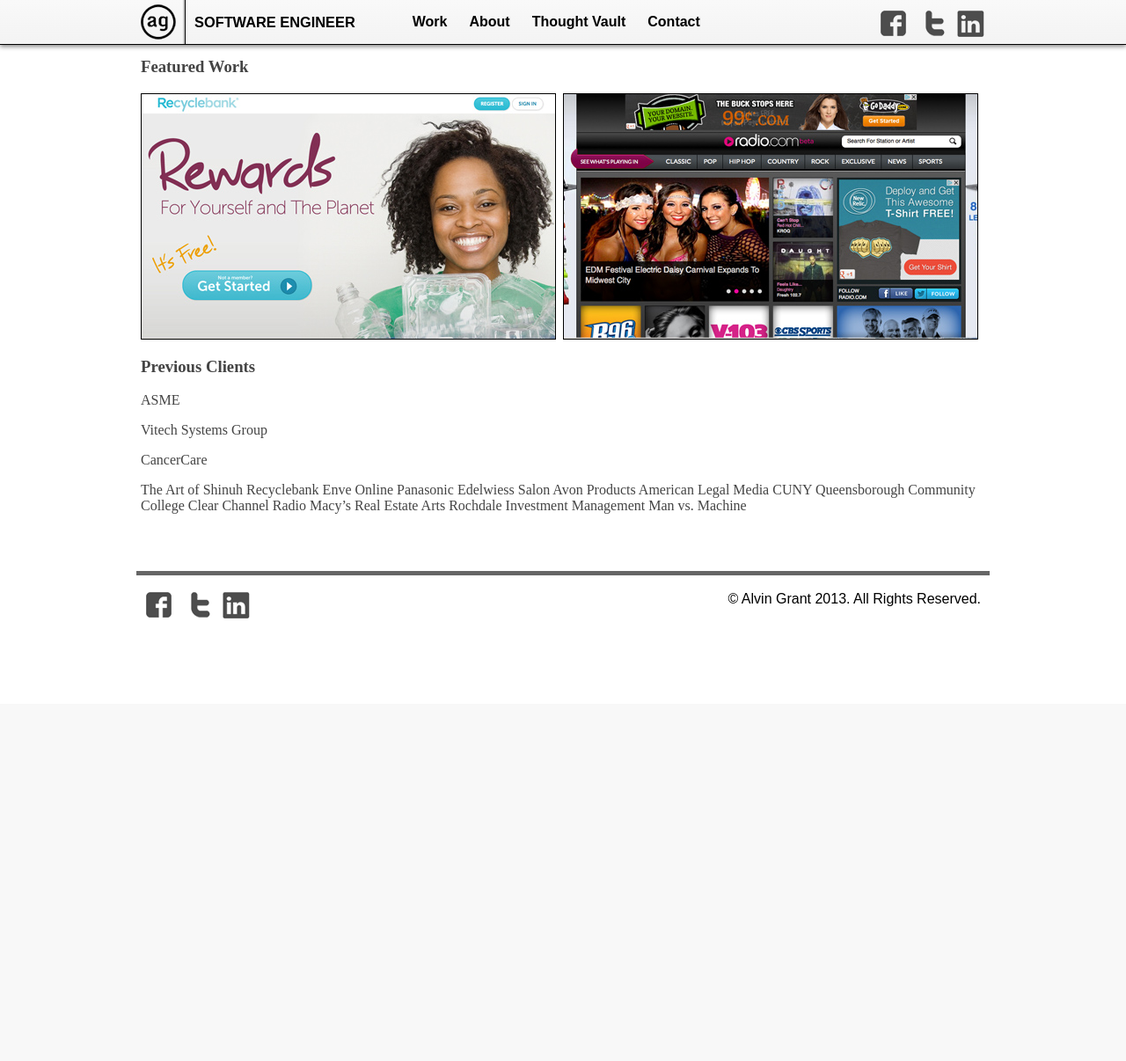
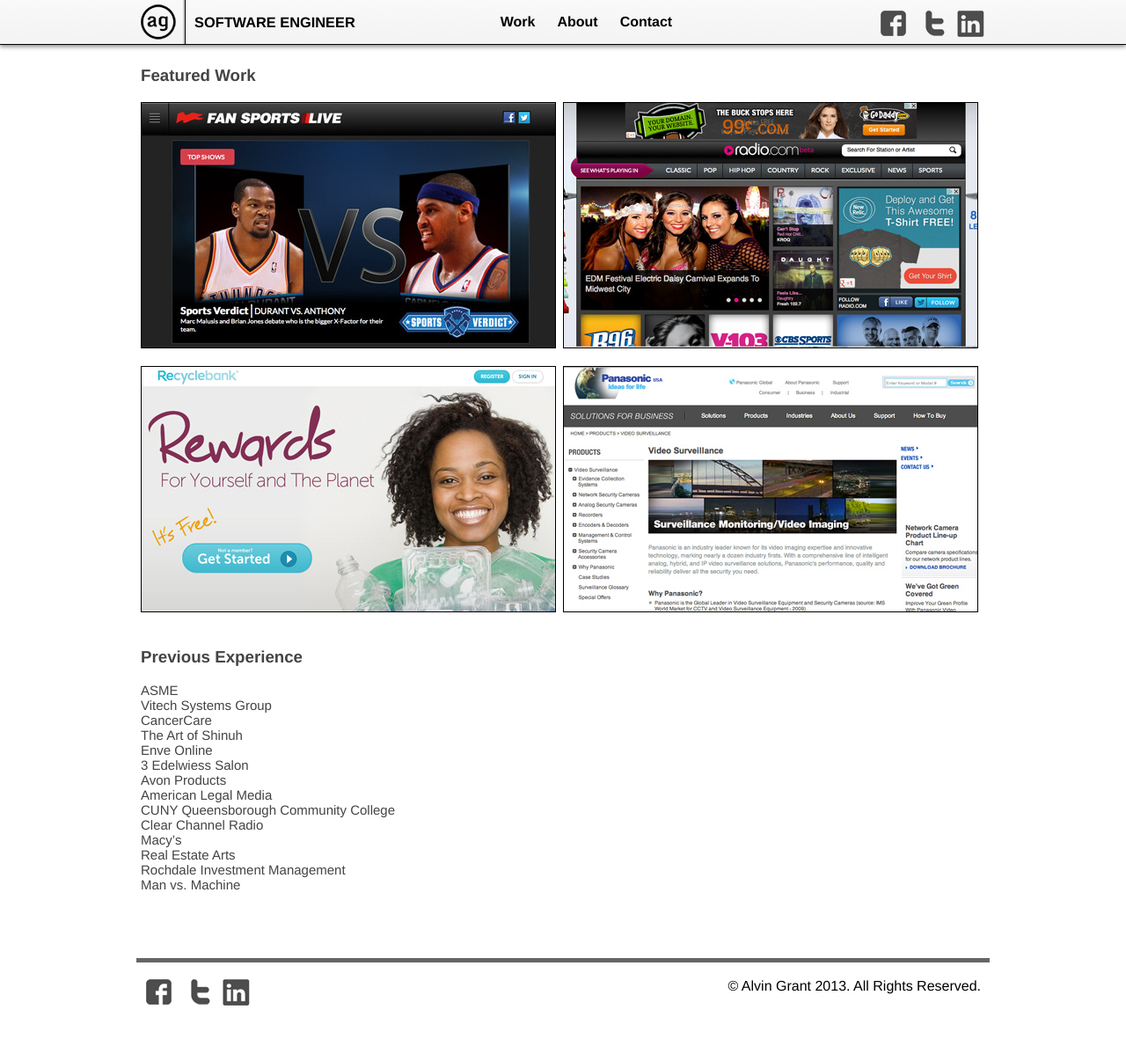
Before and after one commit to agrant12/portfolio, a Flask app: page /work in a window 1280 px wide. Shown: the whole page at 88% size. Before the commit the page ends 703 px from the top, so only its background shows below. Run offline with Flask 2, Linux system fonts and the light colour scheme; parts of the project's set-up code (start-up, migrations or seed data) failed here and were passed over.

Commit message:
Add content to work page
Add new styles for html page headers

```diff
--- a/portfolio/static/css/style.css
+++ b/portfolio/static/css/style.css
@@ -4,13 +4,13 @@ body { color: #444; margin: 0; min-width: 1024px; padding: 0; }
 
 /*Header Structure*/
 header { background-image: linear-gradient(#f9f9f9, #f3f3f3); border-bottom: 1.5px solid #000; box-shadow: 0px 2px 5px #888888; -moz-box-shadow: 0px 2px 5px #888888; -webkit-box-shadow: 0px 2px 5px #888888; height: 50px; position: absolute; top: 0; width: 100%; }
-header nav { float: left; height: 50px; margin: 0 auto; width: 400px; }
+header nav { float: left; height: 50px; margin: 0 auto 0 100px; width: 400px; }
 header nav ul { list-style: none; }
 header nav ul li { float: left; height: 100%; }
-header nav ul li a { color: #000; font-family: Arial; font-weight: bold; height: 100%; margin-left: 25px; text-decoration: none; }
+header nav ul li a { color: #000; font-family: Helvetica,Arial,sans-serif; font-weight: bold; height: 100%; margin-left: 25px; text-decoration: none; }
 header nav ul li a:hover { color: #666; }
 header img { margin: 5px 0; }
-header .title { color: #000; float: left; font-family: Arial; font-size: 14px; font-weight: bold; margin-left: 10px; margin-top: 0px; text-transform: uppercase; }
+header .title { color: #000; float: left; font-family: Helvetica,Arial,sans-serif; font-size: 14px; font-weight: bold; margin-left: 10px; margin-top: 0px; text-transform: uppercase; }
 header .logo { border-right: 1px solid #000; box-shadow: -3px -1px 0px -1px #ccc inset; -moz-box-shadow: -3px -1px 0px -1px #ccc inset; -webkit-box-shadow: -3px -1px 0px -1px #ccc inset; float: left; height: 50px; padding-right: 10px; width: 40px; }
 header section { margin: 0 auto; width: 960px; }
 header .social { float: right; position: relative; top: -5px; }
@@ -23,16 +23,19 @@ header .social ul li a.twitter { background-position: -30px 0; }
 header .social ul li a.twitter:hover { background: url(../img/social_hover.png) -30px 0 no-repeat; }
 header .social ul li a.linkedin { background-position: -70px 0; }
 header .social ul li a.linkedin:hover { background: url(../img/social_hover.png) -70px 0 no-repeat; }
-header .social p { color: #000; float: left; font-family: Arial; font-size: 14px; font-weight: bold; margin-top: 20px; }
+header .social p { color: #000; float: left; font-family: Helvetica,Arial,sans-serif; font-size: 14px; font-weight: bold; margin-top: 20px; }
 
 /* Body */
-.container { margin: 65px auto; width: 960px; }
+.container { margin: 75px auto; width: 960px; }
+.container .class_title { font-family: Helvetica,Arial,sans-serif; }
+.container h3 { font-family: Helvetica,Arial,sans-serif; }
+.container p { font-family: Helvetica,Arial,sans-serif; font-size: 15px; }
 
 /* Footer Structure */
 footer { border-top: 5px solid #666; height: 100px; margin: 0 auto; padding: 10px; padding-top: 2px; width: 950px; }
 footer nav { margin-top: 10px; }
-footer nav a { color: #000; font-family: Arial; font-weight: bold; margin-right: 10px; text-decoration: none; }
-footer p { color: #000; float: right; font-family: Arial; margin-bottom: 10px; }
+footer nav a { color: #000; font-family: Helvetica,Arial,sans-serif; font-weight: bold; margin-right: 10px; text-decoration: none; }
+footer p { color: #000; float: right; font-family: Helvetica,Arial,sans-serif; margin-bottom: 10px; }
 footer .social { float: left; position: relative; top: 0px; }
 footer .social ul { list-style: none; padding: 0; }
 footer .social ul li { float: left; }
@@ -46,7 +49,7 @@ footer .social ul li a.linkedin:hover { background: url(../img/social_hover.png)
 
 /* About Page */
 .about { width: 65%; float: right; }
-.about p { font-size: 16px; }
+.about p { font-size: 15px; }
 
 /* Contact Form */
 form { background: #ccc; border: 8px solid #666; border-radius: 8px; -webkit-border-radius: 8px; -moz-border-radius: 8px; box-shadow: 10px #000; -moz-box-shadow: 10px #000; -wbkit-box-shodow: 10px #000; padding: 20px; width: 400px; }
@@ -57,5 +60,5 @@ form select { width: 100%; }
 form textarea { width: 100%; height: 100px; }
 
 /*Work*/
-.work { border: 1px solid #000; cursor: pointer; height: 278px; float: left; margin-right: 8px; overflow: hidden; }
+.work { border: 1px solid #000; cursor: pointer; height: 278px; float: left; margin-bottom: 20px; margin-right: 8px; overflow: hidden; width: 470px; }
 .work .back { background: #fff; display: none; height: 280px; position: relative; top: -285px; }
--- a/portfolio/static/css/style.scss
+++ b/portfolio/static/css/style.scss
@@ -27,7 +27,7 @@ header {
 	nav{
 		float: left;
 		height: 50px;
-		margin: 0 auto;
+		margin: 0 auto 0 100px;
 		width: 400px;
 		ul{
 			list-style: none;
@@ -36,7 +36,7 @@ header {
 				height: 100%;
 				a{
 				color: #000;
-				font-family: Arial;
+				font-family: Helvetica,Arial,sans-serif;
 				font-weight: bold;
 				height: 100%;
 				margin-left: 25px;
@@ -54,7 +54,7 @@ header {
 	.title{
 		color: #000;
 		float: left;
-		font-family: Arial;
+		font-family: Helvetica,Arial,sans-serif;
 		font-size: 14px;
 		font-weight: bold;
 		margin-left: 10px;
@@ -114,7 +114,7 @@ header {
 		p{
 			color: #000;
 			float: left;
-			font-family: Arial;
+			font-family: Helvetica,Arial,sans-serif;
 			font-size: 14px;
 			font-weight: bold;
 			margin-top: 20px;
@@ -125,8 +125,18 @@ header {
 /* Body */
 
 .container{
-	margin: 65px auto;
+	margin: 75px auto;
 	width: 960px;
+	.class_title{
+		font-family: Helvetica,Arial,sans-serif;
+	}
+	h3{
+		font-family: Helvetica,Arial,sans-serif;
+	}
+	p{
+		font-family: Helvetica,Arial,sans-serif;
+		font-size: 15px;
+	}
 }
 
 
@@ -143,7 +153,7 @@ footer{
 		margin-top: 10px;
 		a{
 			color: #000;
-			font-family: Arial;
+			font-family: Helvetica,Arial,sans-serif;
 			font-weight: bold;
 			margin-right: 10px;
 			text-decoration: none;
@@ -152,7 +162,7 @@ footer{
 	p{
 		color: #000;
 		float: right;
-		font-family: Arial;
+		font-family: Helvetica,Arial,sans-serif;
 		margin-bottom: 10px;
 	}
 	.social{
@@ -201,7 +211,7 @@ footer{
 	width: 65%;
 	float: right;
 	p{
-		font-size: 16px;
+		font-size: 15px;
 	}
 }
 
@@ -247,8 +257,10 @@ form{
 	cursor: pointer;
 	height: 278px;
 	float: left;
+	margin-bottom: 20px;
 	margin-right: 8px;
 	overflow: hidden;
+	width: 470px;
 	.back{
 		background: #fff;
 		display: none;
--- a/portfolio/static/js/script.js
+++ b/portfolio/static/js/script.js
@@ -7,7 +7,7 @@ jQuery(document).ready(function($){
 	var $back = $('.back');
 	var defaultToggleState = true;
 
-	/* Toggle Back on Hover & Set Opacity of Front Div */
+	/* Toggle Back on Hover */
 
 	$work.on('hover', function(){
 		if (defaultToggleState){
--- a/portfolio/templates/base.html
+++ b/portfolio/templates/base.html
@@ -28,7 +28,6 @@
         <ul>
             <li><a href="{{ url_for('work') }}">Work</a></li>
             <li><a href="{{ url_for('about') }}">About</a></li>
-            <li><a href="{{ url_for('blog') }}">Thought Vault</a></li>
             <li><a href="{{ url_for('contact') }}">Contact</a></li>
           </ul>
       </nav>
--- a/portfolio/templates/contact.html
+++ b/portfolio/templates/contact.html
@@ -6,7 +6,7 @@
 		{% if success %}
     		<p>Thank you for your message. We'll get back to you shortly.</p>
  		{% else %}
-		<h2>GET IN TOUCH!</h2>
+		<h2 class="class_title">GET IN TOUCH!</h2>
 		<p>Please fill out this form to contact me. I will respond to your inquiry within 24hrs. Thank you!</p>
 
 		{% for message in form.name.errors %}
--- a/portfolio/templates/work.html
+++ b/portfolio/templates/work.html
@@ -5,32 +5,67 @@
 	<h3 class="class_title">Featured Work</h3>
 
 	<div class="work">
-		<div class="front"><img src="{{ url_for('static', filename='img/recyclebank.jpg') }}" /></div>
-		<div class="back"><a href="#">Panasonic</a><strong><br />CBS Corporation</strong></div>
+		<div class="front"><img src="{{ url_for('static', filename='img/fsl.jpg') }}" /></div>
+		<div class="back">
+			<div>Client: CBS Coporation</div>
+			<div>Product: fansportslive.com</div>
+			<div>Role: Front End Developer</div>
+			<div>Synopsis: New sports website by CBS Corporation </div>
+			<div><a href="#">Project Link</a></div>
+		</div>
 	</div>
 
 	<div class="work">
 		<div class="front"><img src="{{ url_for('static', filename='img/radio.jpg') }}" /></div>
-		<div class="back"><a href="#">Panasonic</a><strong><br />CBS Corporation</strong></div>
+		<div class="back">
+			<div class="client">Client: CBS Corporation</div>
+			<div class="project">Project: Radio.com</div>
+			<div class="role">Role: Front End Developer</div>
+			<div class="synopsis">Synopsis: CBS Corporations streaming radio platform. Users can listen to music, sports, and talk radio from multiple genres, on CBS's radio stations across the US.</div>
+			<div class="link"><a href="#">Project Link</a></div>
+		</div>
 	</div>
 
+	<div class="work">
+		<div class="front"><img src="{{ url_for('static', filename='img/recyclebank.jpg') }}" /></div>
+		<div class="back">
+			<div>Client: Recyclebank</div>
+			<div>Project: Recyclebank.com</div>
+			<div class="date"></div>
+			<div>Role: Front End Developer/Web Producer<br />Responsibilites included creating custom modules and partner pages using HTML and Javscript/jQuery on the Magento Ecommerce platform. I also was tasked with making daily updates to the website.</div>
+			<div>Synopsis: Rewards platform to encourage consumers to take "green actions" to help reduce the negative effects that people have on the enviroments.</div>
+			<div><a href="#">Project Link</a></div>
+		</div>
+	</div>
+
+	<div class="work">
+		<div class="front"><img src="{{ url_for('static', filename='img/panasonic1.jpg') }}" /></div>
+		<div class="back">
+			<div>Client: Panasonic</div>
+			<div>Project: "Toughbook Brazil"</div>
+			<div>Role: Web Producer</div>
+			<div>Synopsis:</div>
+			<div><a href="#">Project Link</a></div>
+		</div>
+	</div>
+
+
+
 	<div class="clear"></div>
-	<h3>Previous Clients</h3>
-	<p>ASME</p>
-	<p>Vitech Systems Group</p>
-	<p>CancerCare</p>
-	The Art of Shinuh
-	Recyclebank
-	Enve Online
-	Panasonic
-	Edelwiess Salon
-	Avon Products
-	American Legal Media
-	CUNY Queensborough Community College
-	Clear Channel Radio
-	Macy’s
-	Real Estate Arts
-	Rochdale Investment Management
+	<h3 class="class_title">Previous Experience</h3>
+	<p>ASME <br />
+	Vitech Systems Group<br />
+	CancerCare<br />
+	The Art of Shinuh<br />
+	Enve Online <br />3
+	Edelwiess Salon<br />
+	Avon Products<br />
+	American Legal Media<br />
+	CUNY Queensborough Community College<br />
+	Clear Channel Radio<br />
+	Macy’s<br />
+	Real Estate Arts<br />
+	Rochdale Investment Management<br />
 	Man vs. Machine
 </div>
 
```
Also changed, not shown: portfolio/static/img/edelweiss.jpg (renamed from portfolio/static/img/edelweiss-300x177.jpg), portfolio/static/img/fsl.jpg (added), portfolio/static/img/panasonic1.jpg (added).
